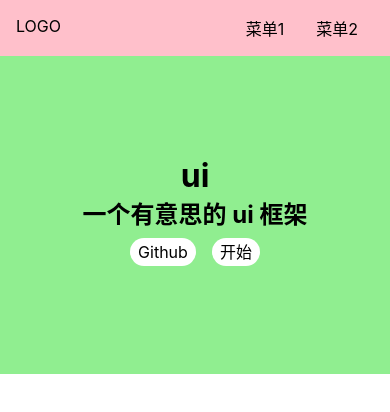
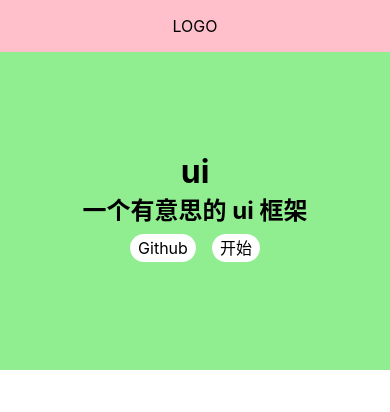
Before and after one commit to 91jzhu/coms-ui, a Vue app: page / in a window 390 px wide. Shown: the top 412 px of the page. Built offline with nearby package versions, Linux system fonts and the light colour scheme.

Commit message:
topnav 响应式

```diff
--- a/src/components/Topnav.vue
+++ b/src/components/Topnav.vue
@@ -5,6 +5,7 @@
       <li>菜单1</li>
       <li>菜单2</li>
     </ul>
+    <span class="toggleAside"></span>
   </div>
 </template>
 
@@ -25,12 +26,15 @@ export default {
 </script>
 
 <style lang="scss" scoped>
+
 .topnav {
   background: pink;
   display: flex;
   padding: 16px;
   position: relative;
   z-index: 10;
+  justify-content: center;
+  align-items: center;
   > .logo {
     max-width: 6em;
     margin-right: auto;
@@ -43,5 +47,10 @@ export default {
       margin: 0 1em;
     }
   }
+  > .toggleAside{}
+  @media (max-width:500px){
+    > .menu{display: none;}
+    > .logo{margin: 0 auto;}
+  }
 }
 </style>
```
